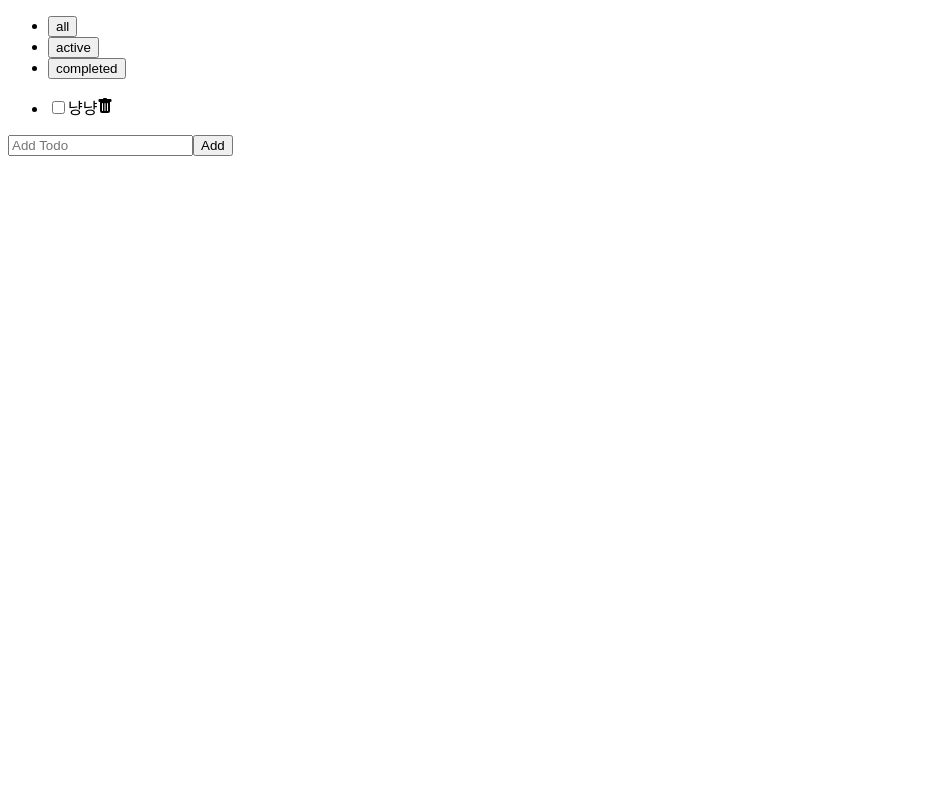
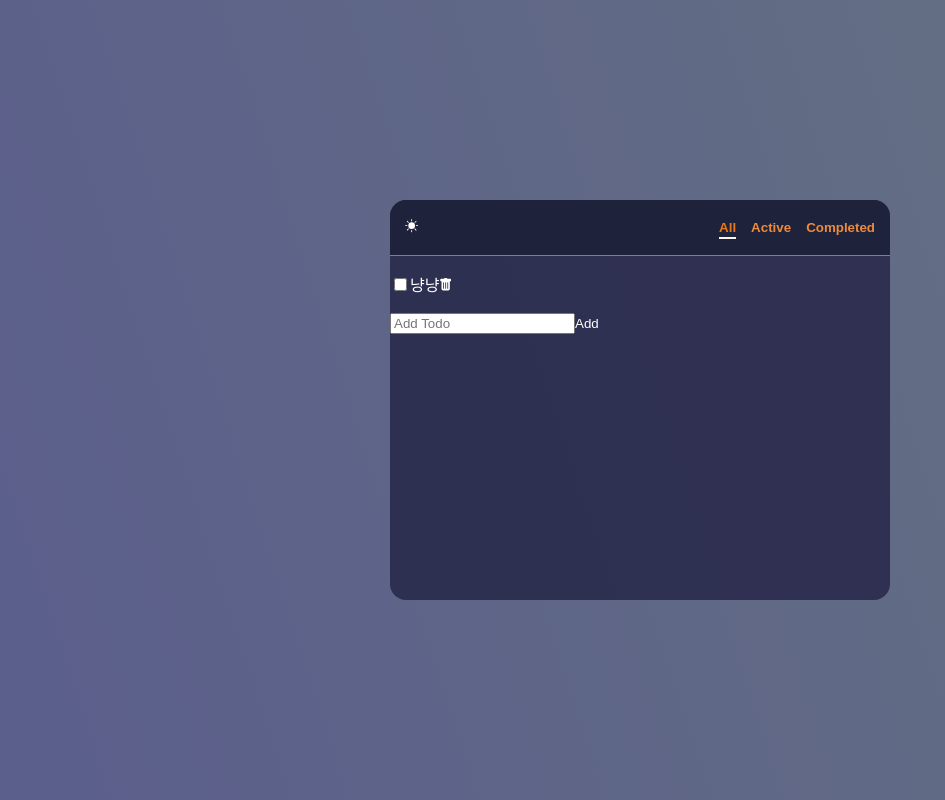
Before and after one commit to kot8585/react-todo-app, a React (Create React App) app in the folder my-todo/: page / in a window 1280 px wide. Shown: the whole page, without its empty margins (0-945 px from the left). Built offline with nearby package versions, Linux system fonts and the light colour scheme.

Commit message:
"my" - header 스타일링 완료 , 폴더구조 변경

```diff
--- a/my-todo/src/App.js
+++ b/my-todo/src/App.js
@@ -1,16 +1,16 @@
 import React, {useState} from 'react';
-import FilterTodo from './FilterTodo';
-import TodoList from './TodoList';
+import FilterTodo from './FilterTodo/FilterTodo';
+import TodoList from './TodoList/TodoList';
 
 const types = ['all', 'active', 'completed']
 function App() {
   const [type, setType] = useState(types[0]);
 
   return (
-    <div>
-      <FilterTodo types={types} changeType={(type) => setType(type)}/>
+    <>
+      <FilterTodo types={types} selectedType={type} changeType={(type) => setType(type)}/>
       <TodoList type={type}/>
-    </div>
+    </>
   );
 }
 
--- a/my-todo/src/FilterTodo.jsx
+++ /dev/null
@@ -1,16 +0,0 @@
-import React from 'react';
-
-export default function FilterTodo({types, changeType}) {
-
-  return (
-    <header>
-      <ul>
-        {types.map((type, index) => (
-          <li key={index}>
-            <button onClick={() => changeType(type)}>{type}</button>
-          </li>
-        ))}
-      </ul>
-    </header>
-  );
-}
--- /dev/null
+++ b/my-todo/src/FilterTodo/FilterTodo.jsx
@@ -0,0 +1,22 @@
+import React from 'react';
+import styles from './FilterTodo.module.css';
+import { BsSunFill } from "react-icons/bs";
+
+export default function FilterTodo({types, selectedType, changeType}) {
+  console.log('selectType', selectedType);
+
+  return (
+    <header className={styles.header}>
+      <button><BsSunFill /></button>
+      <ul className={styles.filters}>
+        {types.map((type, index) => (
+          <li key={index}>
+            <button
+             className={`${styles.filter} ${selectedType===type ? styles.selected : ''}`}
+            onClick={() => changeType(type)}>{type}</button>
+          </li>
+        ))}
+      </ul>
+    </header>
+  );
+}
--- /dev/null
+++ b/my-todo/src/FilterTodo/FilterTodo.module.css
@@ -0,0 +1,27 @@
+.header {
+  background-color: var(--color-bg-dark);
+  display: flex;
+  justify-content: space-between;
+  align-items: center;
+  border-top-left-radius: 1rem;
+  border-top-right-radius: 1rem;
+  border-bottom: 1px solid gray;
+  padding: 0 15px;
+}
+
+.filters {
+  display: flex;
+  gap: 15px;
+}
+
+.filter {
+  color: #ed8b3b;
+  font-weight: bolder;
+  text-transform: capitalize;
+  padding : 0 0 2px 0;
+}
+
+.filter.selected {
+  border-bottom: 2px solid whitesmoke;
+  color: var(--color-accent);
+}
--- a/my-todo/src/Todo.jsx
+++ b/my-todo/src/Todo/Todo.jsx
@@ -10,7 +10,9 @@ export default function Todo({todo, onChecked, onDelete}) {
           checked={todo.isCompleted}
           onChange={() => onChecked(todo.id)}/>
         {todo.text}
-        <BsFillTrashFill onClick={() => onDelete(todo.id)}/>
+        <button  onClick={() => onDelete(todo.id)}>
+          <BsFillTrashFill/>
+        </button>
       </li>
   );
 }
--- a/my-todo/src/TodoList.jsx
+++ b/my-todo/src/TodoList/TodoList.jsx
@@ -1,6 +1,6 @@
 import React, {useState} from 'react';
-import AddTodo from './AddTodo';
-import Todo from './Todo';
+import AddTodo from '../AddTodo/AddTodo';
+import Todo from '../Todo/Todo';
 
 export default function TodoList({type}) {
   const [todoList, setTodoList] = useState([{id: '1234', text: '냥냥', isCompleted: false}]);
--- /dev/null
+++ b/my-todo/src/index.css
@@ -0,0 +1,52 @@
+:root {
+  --color-bg-dark: #1d2038d9;
+  --color-bg: #2d2e50f3;
+  --color-grey: #d1d1d1;
+  --color-text: #22243b;
+  --color-accent: #e7781e;
+  --color-white: white;
+  --color-scrollbar: #aaa7a7;
+}
+
+body {
+  margin: 0;
+  font-family: -apple-system, BlinkMacSystemFont, 'Segoe UI', 'Roboto', 'Oxygen',
+    'Ubuntu', 'Cantarell', 'Fira Sans', 'Droid Sans', 'Helvetica Neue',
+    sans-serif;
+  -webkit-font-smoothing: antialiased;
+  -moz-osx-font-smoothing: grayscale;
+  width: 100vw;
+  height: 100vh;
+  background: rgb(91, 95, 139);
+    background: linear-gradient(72deg, rgba(91, 95, 139, 1) 6%, rgba(100, 113, 128, 0.9934567577030813) 100%);
+  display: flex;
+  justify-content: center;
+  align-items: center;
+  color: var(--color-white);
+}
+
+code {
+  font-family: source-code-pro, Menlo, Monaco, Consolas, 'Courier New',
+    monospace;
+}
+
+#root {
+  width: 100%;
+  height: 50%;
+  max-width: 500px;
+  background-color: var(--color-bg);
+  border-radius: 1rem;
+}
+
+ul {
+  list-style: none;
+  padding: 0;
+}
+
+button {
+  border: none;
+  outline: none;
+  background: none;
+  color: white;
+  padding: 0;
+}
--- a/my-todo/src/index.js
+++ b/my-todo/src/index.js
@@ -1,6 +1,7 @@
 import React from 'react';
 import ReactDOM from 'react-dom/client';
 import App from './App';
+import './index.css';
 
 const root = ReactDOM.createRoot(document.getElementById('root'));
 root.render(
```
Also changed, not shown: my-todo/src/AddTodo/AddTodo.jsx (renamed from my-todo/src/AddTodo.jsx).
